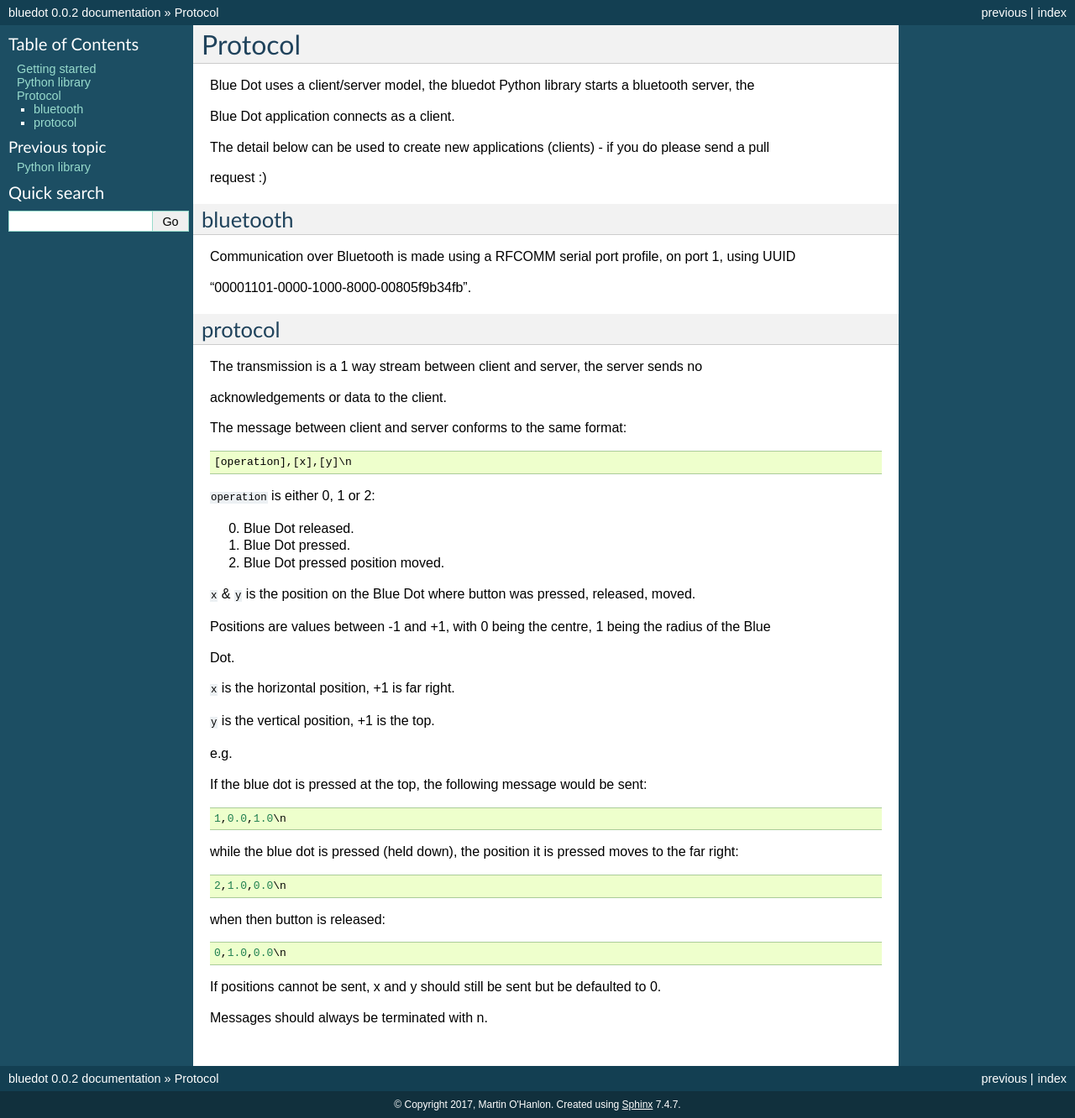
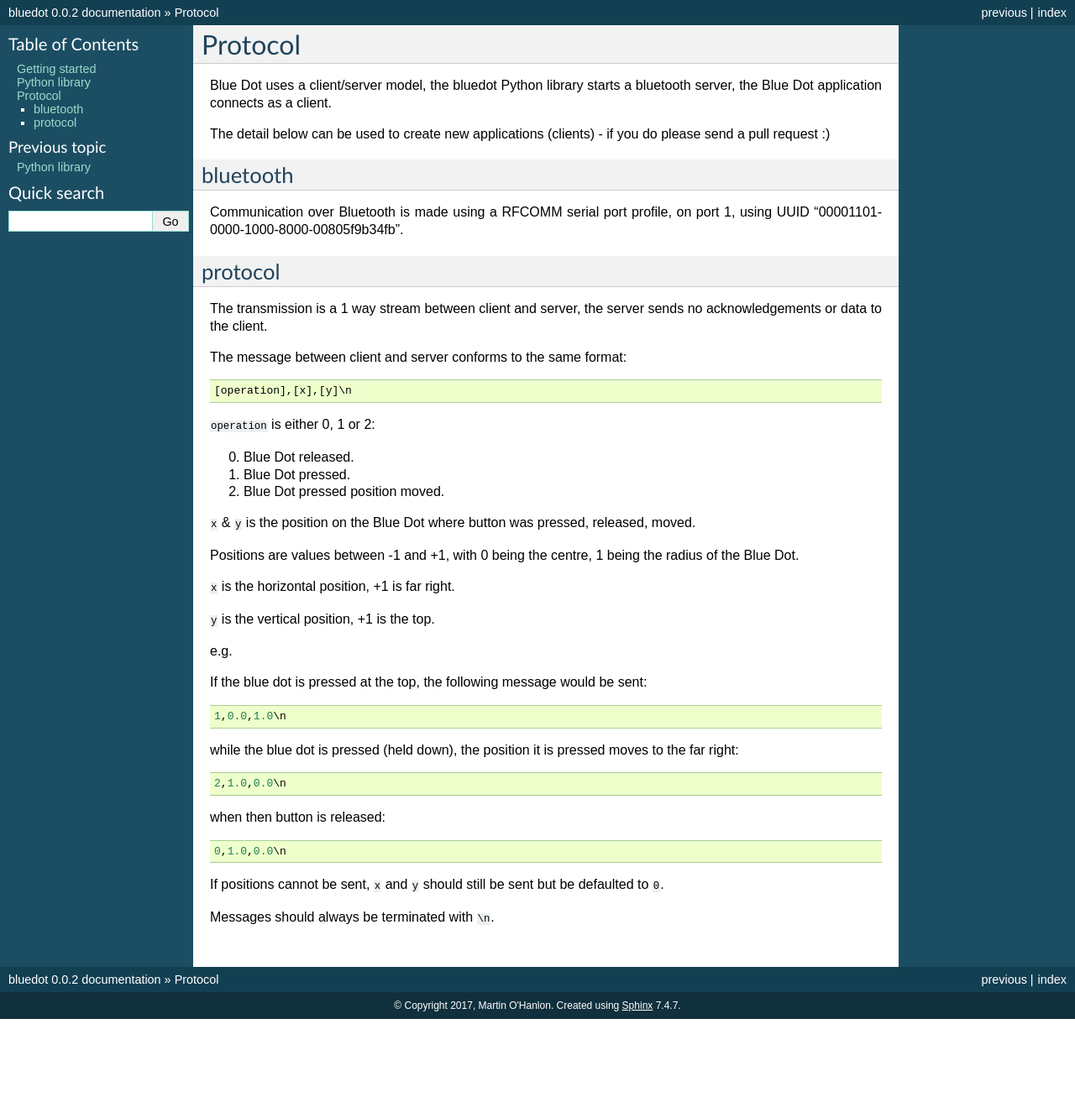
Before and after one commit to martinohanlon/BlueDot, a Sphinx documentation site: the page built from docs/protocol.rst, in a window 1280 px wide. Shown: the whole page at 84% size. Built offline with Sphinx 7.4.7, drawn with Linux system fonts in a browser that asks for light colours; after the commit the page ends 1214 px from its top, so only the background shows below that.

```diff
--- a/docs/protocol.rst
+++ b/docs/protocol.rst
@@ -1,27 +1,19 @@
 Protocol
 ========
 
-Blue Dot uses a client/server model, the bluedot Python library starts a bluetooth server, the
+Blue Dot uses a client/server model, the bluedot Python library starts a bluetooth server, the Blue Dot application connects as a client.
 
-Blue Dot application connects as a client.
-
-The detail below can be used to create new applications (clients) - if you do please send a pull
-
-request :)
+The detail below can be used to create new applications (clients) - if you do please send a pull request :)
 
 bluetooth
 ---------
 
-Communication over Bluetooth is made using a RFCOMM serial port profile, on port 1, using UUID
-
-"00001101-0000-1000-8000-00805f9b34fb".
+Communication over Bluetooth is made using a RFCOMM serial port profile, on port 1, using UUID "00001101-0000-1000-8000-00805f9b34fb".
 
 protocol
 --------
 
-The transmission is a 1 way stream between client and server, the server sends no
-
-acknowledgements or data to the client.
+The transmission is a 1 way stream between client and server, the server sends no acknowledgements or data to the client.
 
 The message between client and server conforms to the same format::
 
@@ -35,9 +27,7 @@ The message between client and server conforms to the same format::
 
 ``x`` & ``y`` is the position on the Blue Dot where button was pressed, released, moved.
 
-Positions are values between -1 and +1, with 0 being the centre, 1 being the radius of the Blue
-
-Dot.
+Positions are values between -1 and +1, with 0 being the centre, 1 being the radius of the Blue Dot.
 
 ``x`` is the horizontal position, +1 is far right.
 
@@ -57,6 +47,6 @@ when then button is released::
 
     0,1.0,0.0\n
 
-If positions cannot be sent, x and y should still be sent but be defaulted to 0.
+If positions cannot be sent, ``x`` and ``y`` should still be sent but be defaulted to ``0``.
 
-Messages should always be terminated with \n.
+Messages should always be terminated with ``\n``.
```
